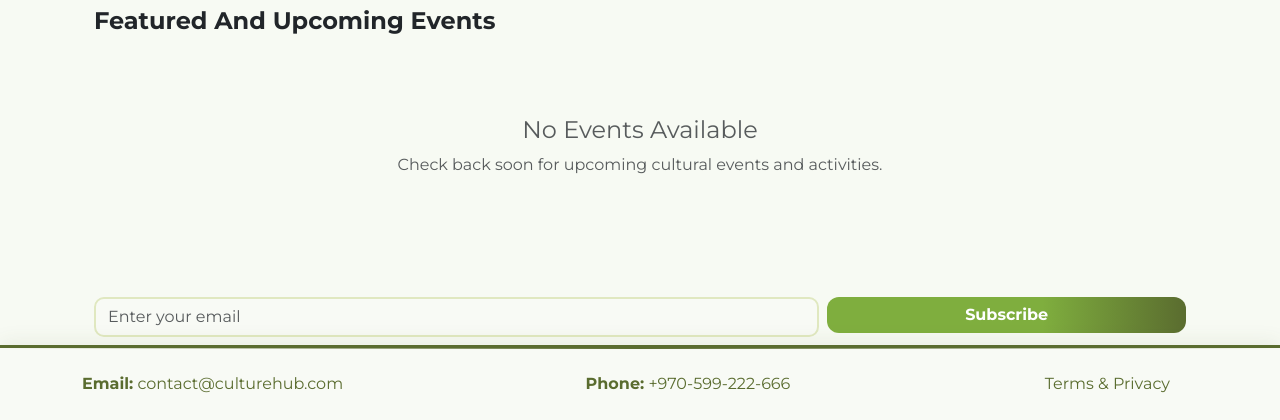
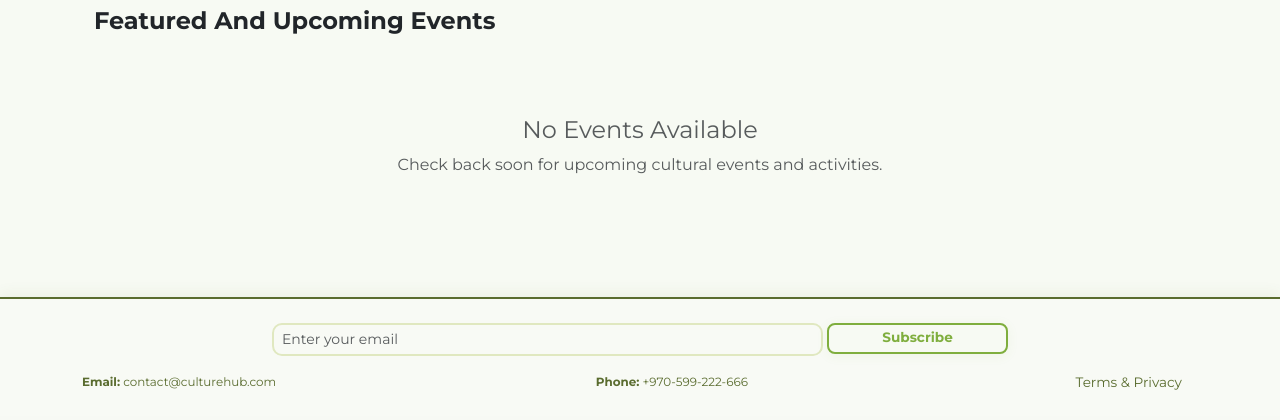
Before and after one commit to RaghadSbeih/event-culture-hub, a Django app: page / in a window 1280 px wide. Shown: the part 391-811 px from the top of the page. After the commit the page ends 781 px from the top, so only its background shows below. Run offline with Django 5.2, Linux system fonts and the light colour scheme; data that the repository does not hold is empty.

Commit message:
footer update

```diff
--- a/culture_hub/templates/base.html
+++ b/culture_hub/templates/base.html
@@ -43,11 +43,11 @@
 
         footer {
             background: #f8faf5;
-            border-top: 3px solid #5a6c2f;
-            padding: 28px 0 22px;
+            border-top: 2px solid #5a6c2f;
+            padding: 16px 0 14px;
             color: #5a6c2f;
-            box-shadow: 0 -4px 18px rgba(90, 108, 47, 0.08);
-            position: relative;
+            box-shadow: 0 -3px 14px rgba(90, 108, 47, 0.07);
+            font-size: 0.85rem;
         }
 
         footer::before {
@@ -167,9 +167,10 @@
             transition: all 0.3s ease;
             text-decoration: none;
             font-weight: 500;
-            padding: 8px 12px;
             border-radius: 8px;
             position: relative;
+            font-size: 0.85rem;
+            padding: 4px 8px;
         }
 
         footer a:hover {
@@ -290,6 +291,14 @@
             transition: all 0.2s;
         }
 
+        .btn-custom-sm {
+            padding: 6px 16px;
+            font-size: 0.85rem;
+            border-radius: 8px;
+            height: 31px;
+            line-height: 1;
+        }
+
         .btn-primary,
         .btn-success {
             background: linear-gradient(90deg, #7fae3e 60%, #5a6c2f 100%);
@@ -366,19 +375,38 @@
 
     <footer class="py-4">
         <div class="container">
-            <div class="d-flex flex-column flex-md-row justify-content-between align-items-center">
-                <div class="mb-2 mb-md-0 text-center text-md-start">
-                    <strong>Email:</strong> contact@culturehub.com
+            <!-- Compact Newsletter Subscription -->
+            <div class="row justify-content-center align-items-center mb-3">
+                <div class="col-12 col-md-10 col-lg-8">
+                    <form action="{% url 'subscribe' %}" method="POST" class="row g-1">
+                        {% csrf_token %}
+                        <div class="col-12 col-sm-8 col-md-9">
+                            <input type="email" name="email" class="form-control form-control-sm" placeholder="Enter your email" required>
+                        </div>
+                        <div class="col-12 col-sm-4 col-md-3">
+                            <button type="submit" class="btn btn-outline-custom btn-custom-sm w-100">Subscribe</button>
+                        </div>
+                    </form>
+                    {% if messages %}
+                        <div class="mt-2">
+                            {% for message in messages %}
+                                <div class="alert alert-info py-1 px-2 mb-1 small">{{ message }}</div>
+                            {% endfor %}
+                        </div>
+                    {% endif %}
                 </div>
-                <div class="mb-2 mb-md-0 text-center">
-                    <strong>Phone:</strong> +970-599-222-666
-                </div>
-                <div class="text-center text-md-end">
-                    <a href="/terms_Privacy" class="me-3">Terms & Privacy</a>
-                </div>
+            </div>
+
+            <!-- Footer Info -->
+            <div class="d-flex flex-column flex-md-row justify-content-between align-items-center small text-center text-md-start">
+                <div class="mb-2 mb-md-0"><strong>Email:</strong> contact@culturehub.com</div>
+                <div class="mb-2 mb-md-0"><strong>Phone:</strong> +970-599-222-666</div>
+                <div><a href="/terms_Privacy" class="me-2">Terms & Privacy</a></div>
             </div>
         </div>
     </footer>
+
+
     <!-- Bootstrap 5 JS -->
     <script src="https://cdn.jsdelivr.net/npm/bootstrap@5.3.2/dist/js/bootstrap.bundle.min.js"></script>
 </body>
--- a/culture_hub/templates/home.html
+++ b/culture_hub/templates/home.html
@@ -61,24 +61,5 @@
         {% endif %}
     </div>
 
-    <form action="{% url 'subscribe' %}" method="POST" class="row g-2 mt-3">
-        {% csrf_token %}
-        <div class="col-12 col-md-8">
-            <input type="email" name="email" class="form-control" placeholder="Enter your email" required>
-        </div>
-        <div class="col-12 col-md-4">
-            <button type="submit" class="btn btn-primary w-100">Subscribe</button>
-        </div>
-    </form>
-
-    {% if messages %}
-        <div class="mt-2">
-            {% for message in messages %}
-                <div class="alert alert-info mb-2">{{ message }}</div>
-            {% endfor %}
-        </div>
-    {% endif %}
-
-
 </div>
 {% endblock %}
```
